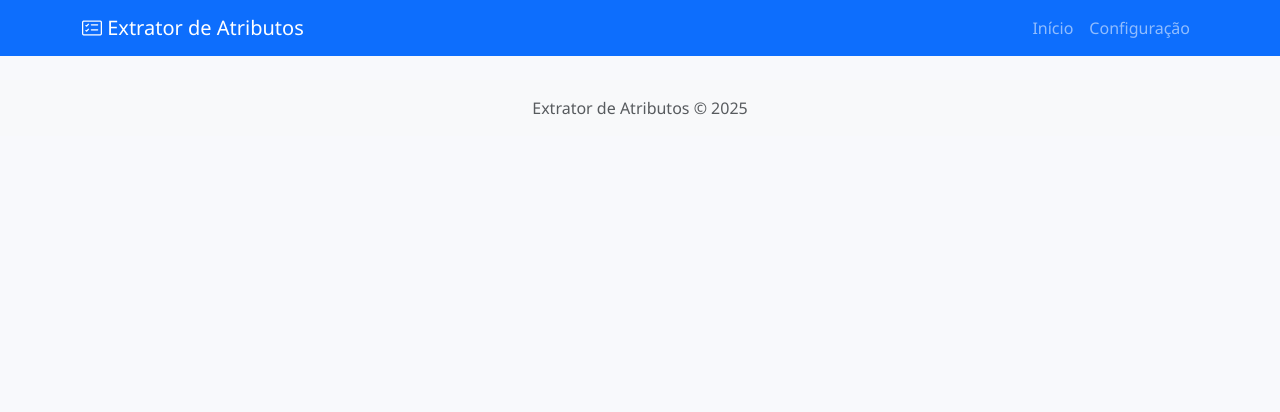
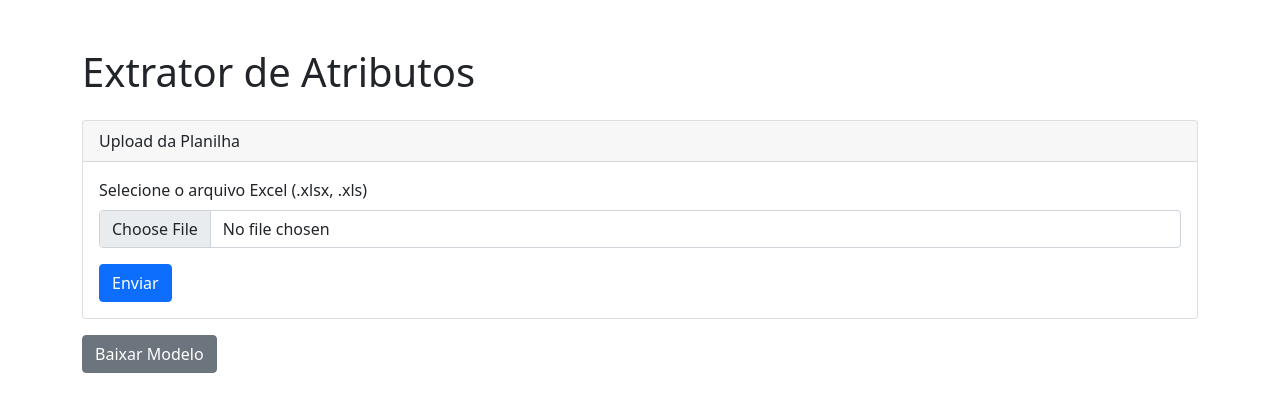
Before and after one commit to Douglasprojetospro/extrator-atributos-web, a Python web app: template templates/base.html in a window 1280 px wide. Shown: the top 412 px of the page. Run offline with Jinja, Linux system fonts and the light colour scheme; the template is opened without the code that fills it, so the values that code supplies are empty; some libraries are stand-ins or nearby versions.

Commit message:
Update base.html

```diff
--- a/templates/base.html
+++ b/templates/base.html
@@ -3,55 +3,41 @@
 <head>
     <meta charset="UTF-8">
     <meta name="viewport" content="width=device-width, initial-scale=1.0">
-    <title>{% block title %}Extrator de Atributos{% endblock %}</title>
-    <link href="https://cdn.jsdelivr.net/npm/bootstrap@5.3.0/dist/css/bootstrap.min.css" rel="stylesheet">
-    <link href="https://cdn.jsdelivr.net/npm/bootstrap-icons@1.10.0/font/bootstrap-icons.css" rel="stylesheet">
-    <link rel="stylesheet" href="{{ url_for('static', filename='styles.css') }}">
+    <title>Extrator de Atributos</title>
+    <link href="https://cdn.jsdelivr.net/npm/bootstrap@5.1.3/dist/css/bootstrap.min.css" rel="stylesheet">
 </head>
 <body>
-    <nav class="navbar navbar-expand-lg navbar-dark bg-primary">
-        <div class="container">
-            <a class="navbar-brand" href="{{ url_for('index') }}">
-                <i class="bi bi-card-checklist"></i> Extrator de Atributos
-            </a>
-            <button class="navbar-toggler" type="button" data-bs-toggle="collapse" data-bs-target="#navbarNav">
-                <span class="navbar-toggler-icon"></span>
-            </button>
-            <div class="collapse navbar-collapse" id="navbarNav">
-                <ul class="navbar-nav ms-auto">
-                    <li class="nav-item">
-                        <a class="nav-link" href="{{ url_for('index') }}">Início</a>
-                    </li>
-                    <li class="nav-item">
-                        <a class="nav-link" href="{{ url_for('configuracao') }}">Configuração</a>
-                    </li>
-                </ul>
-            </div>
-        </div>
-    </nav>
+    <div class="container mt-5">
+        <h1 class="mb-4">Extrator de Atributos</h1>
 
-    <main class="container my-4">
         {% with messages = get_flashed_messages(with_categories=true) %}
             {% if messages %}
                 {% for category, message in messages %}
-                    <div class="alert alert-{{ category }} alert-dismissible fade show" role="alert">
-                        {{ message|safe }}
-                        <button type="button" class="btn-close" data-bs-dismiss="alert" aria-label="Fechar"></button>
-                    </div>
+                    <div class="alert alert-{{ category }}">{{ message }}</div>
                 {% endfor %}
             {% endif %}
         {% endwith %}
 
-        {% block content %}{% endblock %}
-    </main>
+        <div class="card">
+            <div class="card-header">
+                Upload da Planilha
+            </div>
+            <div class="card-body">
+                <form action="/upload" method="POST" enctype="multipart/form-data">
+                    <div class="mb-3">
+                        <label for="arquivo" class="form-label">Selecione o arquivo Excel (.xlsx, .xls)</label>
+                        <input class="form-control" type="file" id="arquivo" name="arquivo" accept=".xlsx,.xls" required>
+                    </div>
+                    <button type="submit" class="btn btn-primary">Enviar</button>
+                </form>
+            </div>
+        </div>
 
-    <footer class="bg-light py-3 mt-4">
-        <div class="container text-center">
-            <p class="text-muted mb-0">Extrator de Atributos &copy; {{ config['YEAR'] if config['YEAR'] else '2025' }}</p>
+        <div class="mt-3">
+            <a href="/gerar-modelo" class="btn btn-secondary">Baixar Modelo</a>
         </div>
-    </footer>
+    </div>
 
-    <script src="https://cdn.jsdelivr.net/npm/bootstrap@5.3.0/dist/js/bootstrap.bundle.min.js"></script>
-    {% block scripts %}{% endblock %}
+    <script src="https://cdn.jsdelivr.net/npm/bootstrap@5.1.3/dist/js/bootstrap.bundle.min.js"></script>
 </body>
 </html>
```
